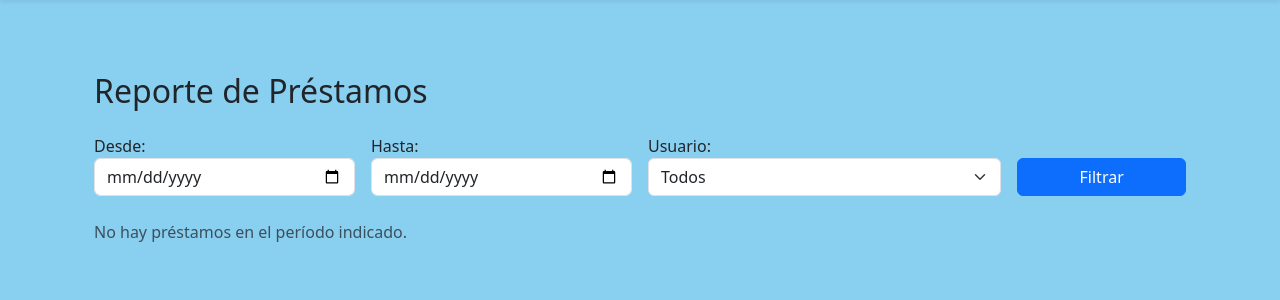
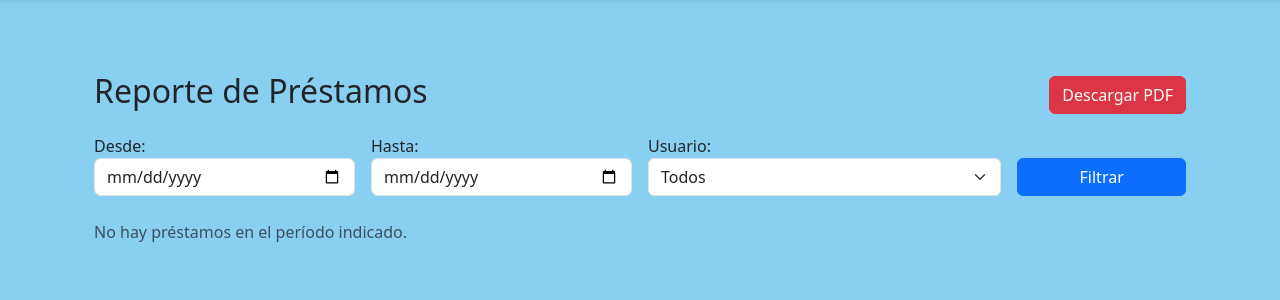
Before and after one commit to ConstanzaPavez/srvSIGEM, a Django app: page /reporte/prestamos/ in a window 1280 px wide. Shown: the part 66-366 px from the top of the page. Run offline with Django 4.2, Linux system fonts and the light colour scheme; the visitor is signed in with stand-in values (Sample User, id 1); data comes from the database, SQL or seed files in the repository; data that the repository does not hold is empty; some libraries are stand-ins or nearby versions.

Commit message:
reporte con filtro

```diff
--- a/appSIGEM/templates/paginas/reportes/reporte_prestamos.html
+++ b/appSIGEM/templates/paginas/reportes/reporte_prestamos.html
@@ -1,7 +1,12 @@
 {% extends 'base.html' %}
 {% block content %}
 <div class="container mt-4">
-    <h2 class="mb-4">Reporte de Préstamos</h2>
+    <div class="d-flex justify-content-between align-items-center mb-3">
+        <h2>Reporte de Préstamos</h2>
+        <a href="{% url 'reporte_prestamos_pdf' %}?inicio={{ fecha_inicio }}&fin={{ fecha_fin }}&usuario={{ usuario_id }}" class="btn btn-danger">
+            Descargar PDF
+        </a>
+    </div>
 
     <form method="get" class="row g-3 mb-4">
         <div class="col-md-3">
@@ -32,8 +37,6 @@
                 <div class="card-header bg-light">
                     {{ solicitud.usuario.get_full_name|default:solicitud.usuario.username }}
                 </div>
-                <a href="{% url 'reporte_prestamos_pdf' %}" class="btn btn-success mb-3" target="_blank">📄 Descargar PDF</a>
-
                 <div class="card-body">
                     <p><strong>Fecha Solicitud:</strong> {{ solicitud.fecha_solicitud|date:"d/m/Y" }}</p>
                     <p><strong>Fecha Retiro:</strong> {{ solicitud.fecha_retiro }}</p>
--- a/appSIGEM/views.py
+++ b/appSIGEM/views.py
@@ -415,7 +415,7 @@ def reporte_prestamos(request):
 def exportar_reporte_pdf(request):
     solicitudes = Solicitud.objects.filter(estado='APR').prefetch_related('items', 'usuario')
 
-    # Filtros desde GET
+    # Filtros igual que en la vista HTML
     fecha_inicio = request.GET.get('inicio')
     fecha_fin = request.GET.get('fin')
     usuario_id = request.GET.get('usuario')
@@ -433,8 +433,5 @@ def exportar_reporte_pdf(request):
     response = HttpResponse(content_type='application/pdf')
     response['Content-Disposition'] = 'attachment; filename="reporte_prestamos.pdf"'
 
-    pisa_status = pisa.CreatePDF(BytesIO(html.encode('UTF-8')), dest=response, encoding='UTF-8')
-
-    if pisa_status.err:
-        return HttpResponse('Error al generar el PDF', status=500)
+    pisa.CreatePDF(BytesIO(html.encode('UTF-8')), dest=response, encoding='UTF-8')
     return response
```
